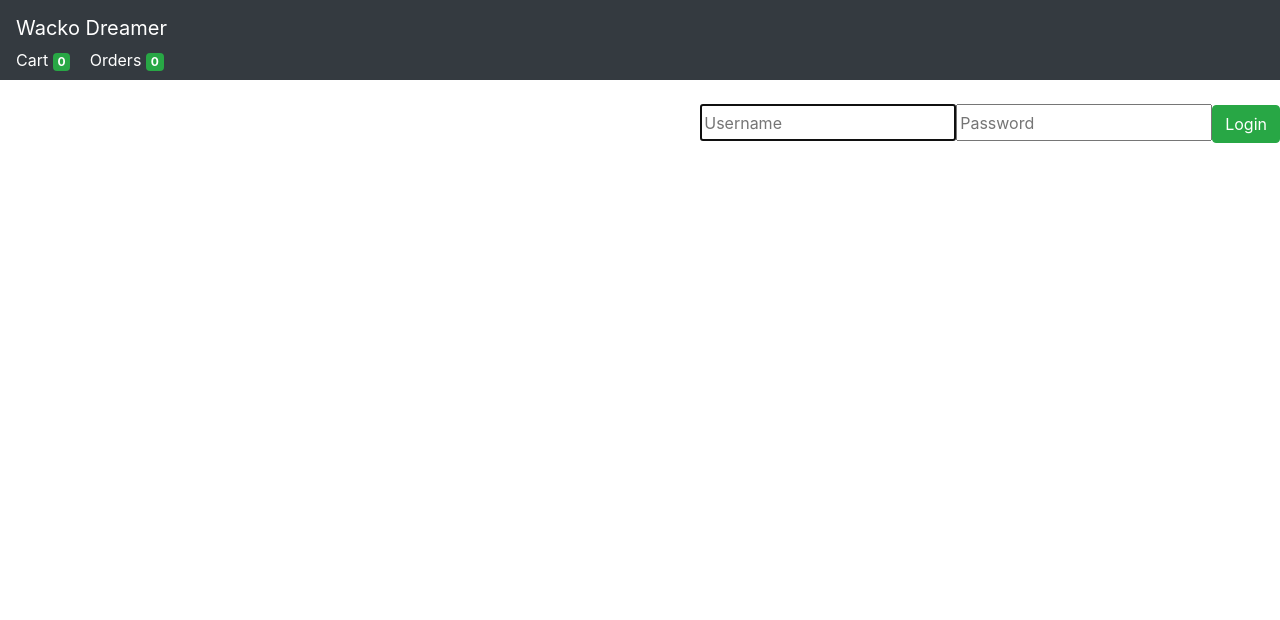
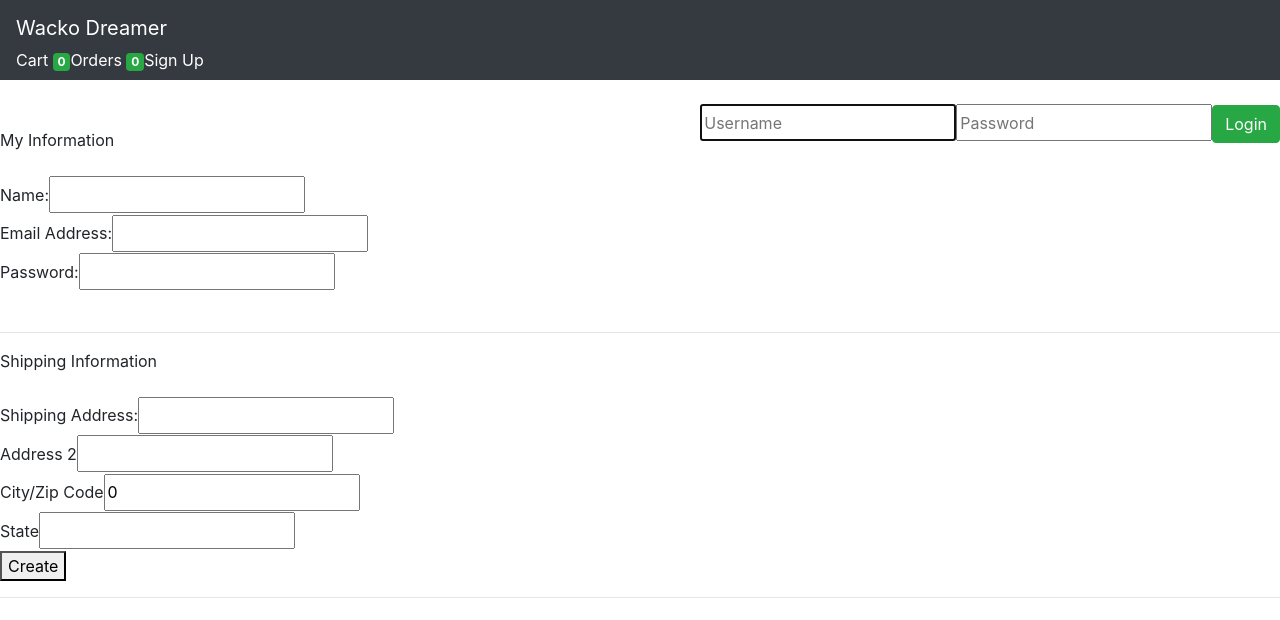
Before and after one commit to wacko-dreamer/GraceShopper, a React app: page /#/signup in a window 1280 px wide. Shown: the top 620 px of the page. Built offline with nearby package versions, Linux system fonts and the light colour scheme; no server answers; what react-stripe-elements would draw is missing.

Commit message:
sign-up page for new users added

```diff
--- a/src/components/App.js
+++ b/src/components/App.js
@@ -14,6 +14,7 @@ import AdminPage from './AdminPage'
 import Products from './Products'
 import Categories from './Categories'
 import AdminOrderPage from './AdminOrderPage'
+import SignUp from './SignUp'
 import { connect } from 'react-redux'
 import { fetchProducts } from '../store/productsReducer.js'
 import { fetchCategories } from '../store/categoriesReducer.js'
@@ -53,6 +54,7 @@ class App extends Component {
                 <Route path='/admin/categories/create' render={({ history }) => <AddCategory history={history}/>}  />
                 <Route path='/admin/products/create' render={({ history }) => <AddProduct history={history}/>} />
                 <Route path='/admin/orders' component={AdminOrderPage} />
+                <Route path = '/signup' render = {() => <SignUp/>}/>
                 </div>
             </Router>
         )
--- a/src/components/Checkout.js
+++ b/src/components/Checkout.js
@@ -1,6 +1,7 @@
 import React, { Component, Fragment } from 'react';
 import { connect } from 'react-redux';
 import { fetchOrders, updateOrder } from '../store/ordersReducer';
+import { updateUser } from '../store/usersReducer';
 import { findOrder } from '../util';
 import { ListGroup, ListGroupItem, Button } from 'reactstrap';
 import { create } from 'domain';
@@ -16,10 +17,11 @@ class Checkout extends Component {
             address2: '',
             zip: 0,
             stateAddress: '',
-            email: ''
+            email: '',
+            name: ''
         }
         this.handleChange = this.handleChange.bind(this)
-        this.onSubmit = this.onSubmit.bind(this)
+        this.handleSubmit = this.handleSubmit.bind(this)
     }
 
 
@@ -29,7 +31,7 @@ class Checkout extends Component {
         })
     }
 
-    onSubmit(e){
+    handleSubmit(e){
         const { address, address2, zip, stateAddress, email } = this.state
         const addressStr = address + address2 + zip + sateAddress + email
 
@@ -37,8 +39,8 @@ class Checkout extends Component {
 
     render() {
         const { createdOrder, isGuest, history, amount } = this.props;
-        const { address, address2, zip, stateAddress, email } = this.state
-        const { handleChange } = this
+        const { address, address2, zip, stateAddress, email, name } = this.state
+        const { handleChange, handleSubmit } = this
 
         console.log("AMOUNT", amount)
 
@@ -66,12 +68,13 @@ class Checkout extends Component {
                 ): null
             }
 
-            <form onChange = {handleChange}>
+            {isGuest ?
+                <Fragment>
+                <form onChange = {handleChange} onSubmit = {handleSubmit}>
                     <div>Shipping Information</div><br /><br />
                     <label>Shipping Address: </label>
                     <input type = 'text' name = 'address' value = {address}/>
                     <br />
-
 
                     <label>Address 2 </label>
                     <input type = 'text' name = 'address2' value = {address2}/>
@@ -85,11 +88,19 @@ class Checkout extends Component {
                     <input type = 'text' name = 'stateAddress' value = {stateAddress}/>
                     <br />
 
+                    <label>Name:</label>
+                    <input type = 'text' name = 'name' value = {name}/>
+                    <br />
+
                     <label>Email Address:</label>
                     <input type = 'text' name = 'email' value = {email}/>
                     <br />
                 </form>
-            < hr/>
+                <hr />
+                </Fragment>
+                :
+                null
+            }
 
             <div>Payment Information</div><br /><br/>
 
@@ -121,7 +132,7 @@ const mapStateToProps = ({ auth, orders }, { history, userId }) => {
     return { createdOrder, isGuest, history, amount };
 }
 
-const mapDispatchToProps = ({ fetchOrders, updateOrder });
+const mapDispatchToProps = ({ fetchOrders, updateOrder, updateUser });
 
 
 export default connect(mapStateToProps, mapDispatchToProps)(Checkout);
--- a/src/components/Nav.js
+++ b/src/components/Nav.js
@@ -25,6 +25,9 @@ const Nav = ({ liQuantity, completedOrders, userId, auth }) => {
                         <Link to="/user/:id/orders" style={ { color:'white' } }>
                             Orders <Badge color='success'>{ completedOrders.length }</Badge>
                         </Link>
+                        <Link to = "/signup" style={ { color:'white' } }>
+                            Sign Up
+                        </Link>
                         {
                             auth.isAdmin ? <Link to='/admin/homepage' style={{ color : 'white' }}> Admin </Link> : <span></span>
                         }
--- /dev/null
+++ b/src/components/SignUp.js
@@ -0,0 +1,99 @@
+import React, { Component, Fragment } from 'react'
+import { connect } from 'react-redux'
+import { createUser } from '../store/usersReducer'
+
+
+class SignUp extends Component {
+    constructor(props){
+        super(props)
+        this.state = {
+            name: '',
+            username: '',
+            password: '',
+            address: '',
+            address2: '',
+            zip: 0,
+            stateAddress: '',
+        }
+        this.handleChange = this.handleChange.bind(this)
+        this.handleSubmit = this.handleSubmit.bind(this)
+    }
+
+    handleChange(e){
+        this.setState({
+            [e.target.name]: e.target.value
+        })
+    }
+
+    handleSubmit(e){
+        e.preventDefault()
+        const { createUser } = this.props
+        const { name, username, password, address, address2, zip, stateAddress} = this.state
+        const addressArray = [address + address2 + stateAddress + zip]
+
+        createUser({
+            name: name,
+            username: username,
+            password: password,
+            address: addressArray,
+        })
+    }
+
+
+    render () {
+        const { handleChange, handleSubmit } = this
+        const { name, username, password, address, address2, zip, stateAddress} = this.state
+
+
+        return(
+            <Fragment>
+                <form onChange = {handleChange} onSubmit = {handleSubmit}>
+                <div>My Information</div><br />
+
+                <label>Name:</label>
+                <input type = 'text' name = 'name' value = {name}/>
+                <br />
+
+                <label>Email Address:</label>
+                <input type = 'text' name = 'username' value = {username}/>
+                <br />
+
+                <label>Password:</label>
+                <input type = 'password' name = 'password' value = {password}/>
+                <br />
+                <br />
+                <hr />
+
+
+                <div>Shipping Information</div><br />
+                <label>Shipping Address: </label>
+                <input type = 'text' name = 'address' value = {address}/>
+                <br />
+
+
+                <label>Address 2 </label>
+                <input type = 'text' name = 'address2' value = {address2}/>
+                <br />
+
+                <label>City/Zip Code</label>
+                <input type = 'number' name = 'zip' value = {zip}/>
+                <br />
+
+                <label>State</label>
+                <input type = 'text' name = 'stateAddress' value = {stateAddress}/>
+                <br />
+
+                <button type = 'submit'>Create</button>
+
+            </form>
+            <hr />
+            </Fragment>
+        )
+    }
+}
+
+const mapDispatchToProps = dispatch => ({
+    createUser: (user) => dispatch(createUser(user))
+})
+
+export default connect(null, mapDispatchToProps)(SignUp)
--- /dev/null
+++ b/src/store/usersReducer.js
@@ -0,0 +1,23 @@
+import axios from 'axios'
+
+export const createUser = (user) => {
+    return (dispatch) => {
+        axios.post('/api/users', user)
+        .then(res => {
+            console.log(res.data)
+            console.log('new user created')
+        })
+        .catch(ex => console.log(ex))
+    }
+}
+
+export const updateUser = (user) => {
+    return (dispatch) => {
+        axios.put(`/api/users/${userId}`, updatedUser)
+        .then(res => {
+            console.log(res.data)
+            console.log('user updated')
+        })
+        .catch(ex => console.log(ex))
+    }
+}
```
Also changed, not shown: 1 other file (tests, documents, lock files or other folders). Lines whose indentation alone changed are shown as unchanged.
